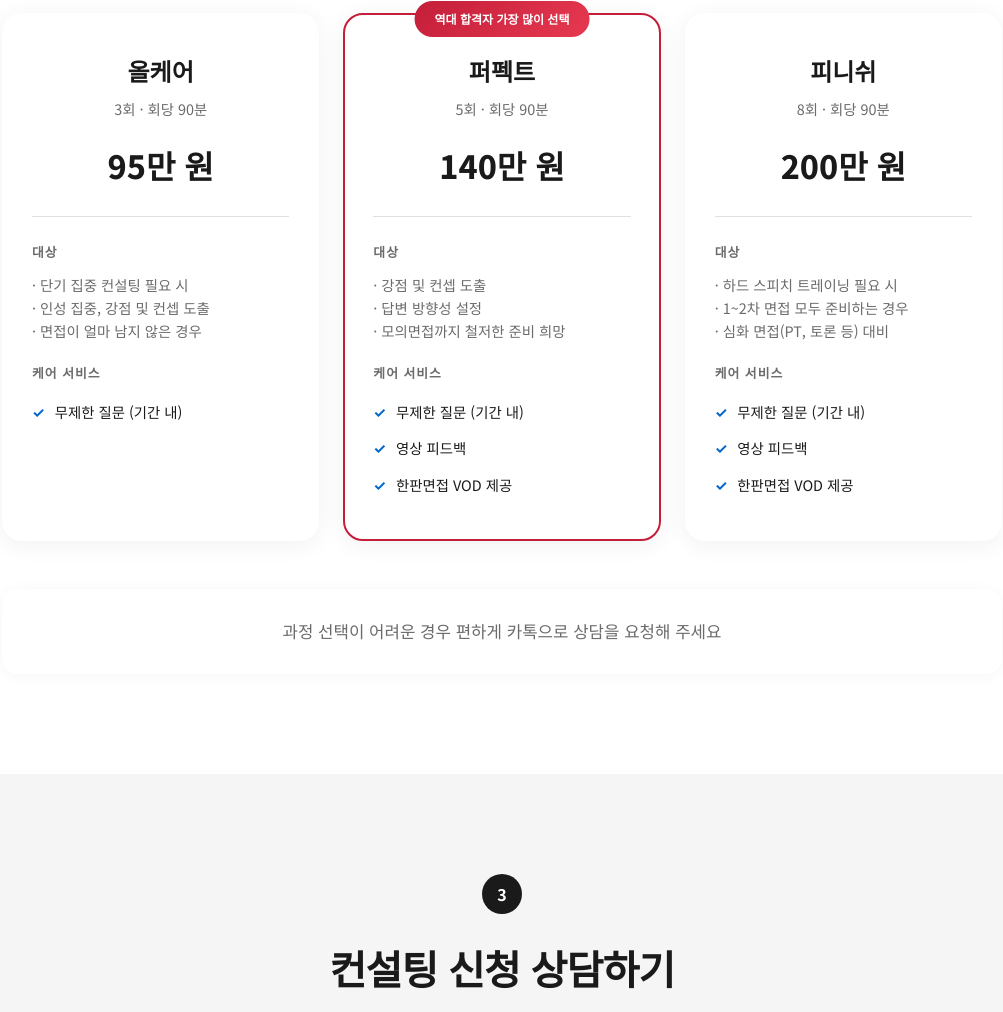
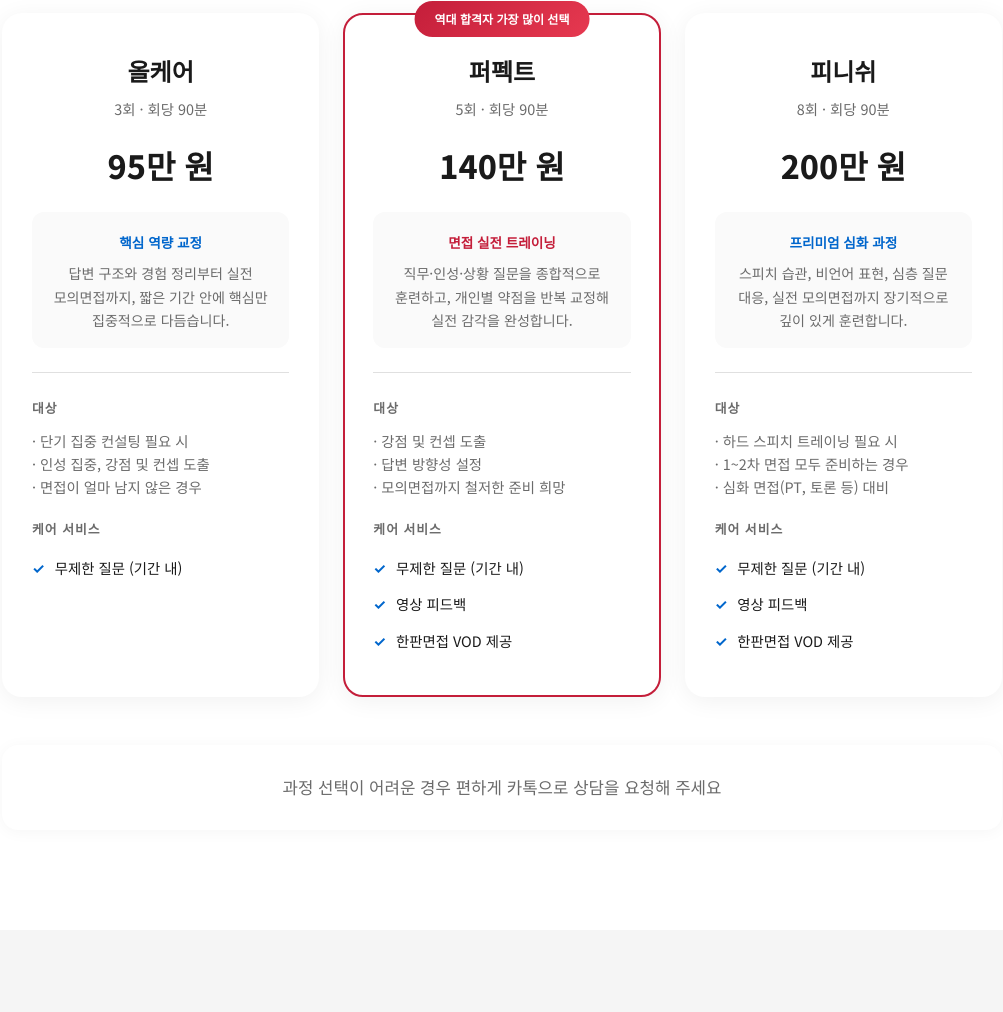
Before and after one commit to yoonspeech1-dev/yoonspeechservice, a plain HTML site: page index.html in a window 1280 px wide. Shown: the part 1599-2611 px from the top of the page, without its empty margins (138-1141 px from the left). Drawn offline with Linux system fonts and the light colour scheme.

Commit message:
과정별 설명 추가: 올케어·퍼펙트·피니쉬
Co-Authored-By: Claude Opus 5.5 <noreply@anthropic.com>

```diff
--- a/index.html
+++ b/index.html
@@ -299,6 +299,32 @@
             font-weight: 800;
             color: var(--primary);
             margin-top: 16px;
+        }
+
+        .pricing-summary {
+            margin-top: 20px;
+            padding: 16px 18px;
+            background: var(--bg-light);
+            border-radius: 12px;
+        }
+
+        .pricing-summary .summary-title {
+            display: inline-block;
+            font-size: 0.85rem;
+            font-weight: 700;
+            color: var(--accent);
+            margin-bottom: 8px;
+        }
+
+        .pricing-card.featured .pricing-summary .summary-title {
+            color: var(--premium-red);
+        }
+
+        .pricing-summary .summary-desc {
+            font-size: 0.88rem;
+            line-height: 1.65;
+            color: var(--secondary);
+            word-break: keep-all;
         }
 
         .pricing-card-body h4 {
@@ -1034,6 +1060,15 @@
             .pricing-card-header .price {
                 font-size: 1.75rem;
                 margin-top: 14px;
+            }
+
+            .pricing-summary {
+                margin-top: 16px;
+                padding: 14px 16px;
+            }
+
+            .pricing-summary .summary-desc {
+                font-size: 0.84rem;
             }
 
             .pricing-card-body h4 {
@@ -1666,6 +1701,10 @@
                         <h3>올케어</h3>
                         <p class="sessions">3회 · 회당 90분</p>
                         <p class="price">95만 원</p>
+                        <div class="pricing-summary">
+                            <span class="summary-title">핵심 역량 교정</span>
+                            <p class="summary-desc">답변 구조와 경험 정리부터 실전 모의면접까지, 짧은 기간 안에 핵심만 집중적으로 다듬습니다.</p>
+                        </div>
                     </div>
                     <div class="pricing-card-body">
                         <h4>대상</h4>
@@ -1682,6 +1721,10 @@
                         <h3>퍼펙트</h3>
                         <p class="sessions">5회 · 회당 90분</p>
                         <p class="price">140만 원</p>
+                        <div class="pricing-summary">
+                            <span class="summary-title">면접 실전 트레이닝</span>
+                            <p class="summary-desc">직무·인성·상황 질문을 종합적으로 훈련하고, 개인별 약점을 반복 교정해 실전 감각을 완성합니다.</p>
+                        </div>
                     </div>
                     <div class="pricing-card-body">
                         <h4>대상</h4>
@@ -1700,6 +1743,10 @@
                         <h3>피니쉬</h3>
                         <p class="sessions">8회 · 회당 90분</p>
                         <p class="price">200만 원</p>
+                        <div class="pricing-summary">
+                            <span class="summary-title">프리미엄 심화 과정</span>
+                            <p class="summary-desc">스피치 습관, 비언어 표현, 심층 질문 대응, 실전 모의면접까지 장기적으로 깊이 있게 훈련합니다.</p>
+                        </div>
                     </div>
                     <div class="pricing-card-body">
                         <h4>대상</h4>
```
